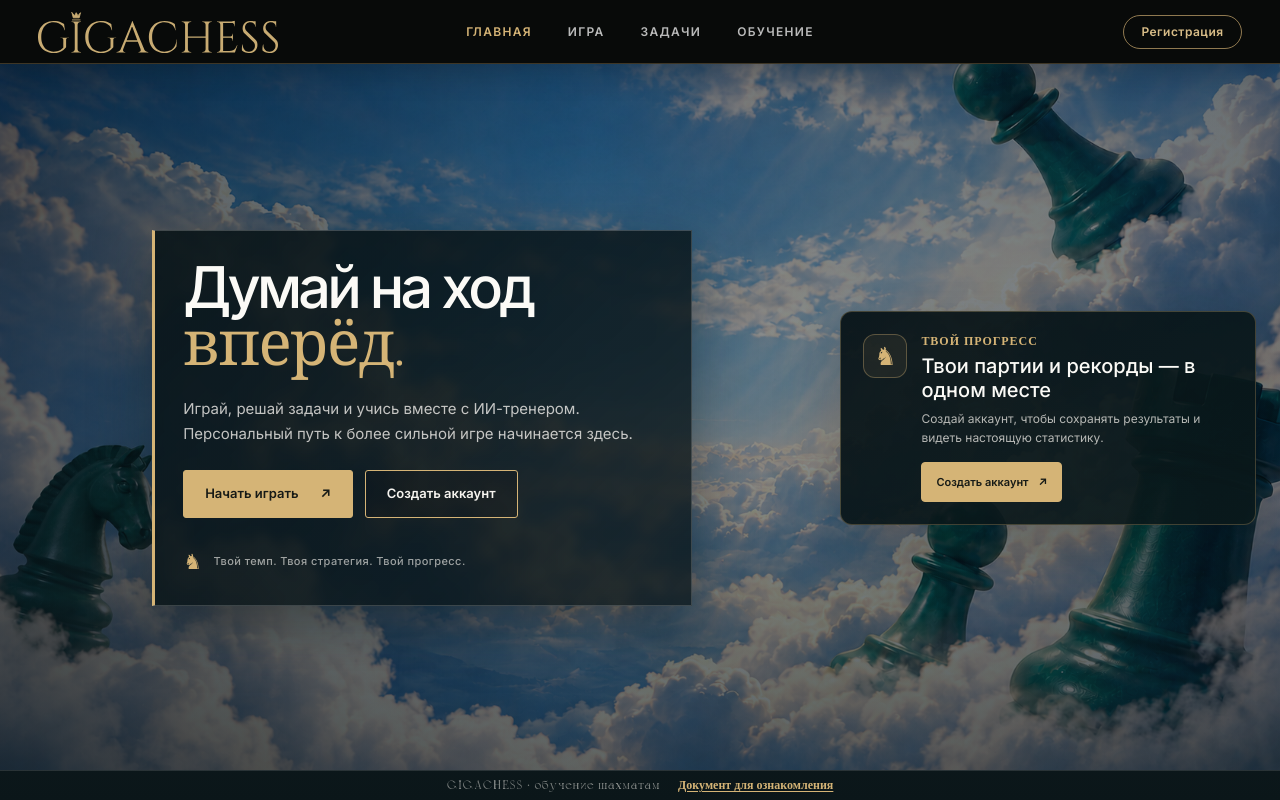
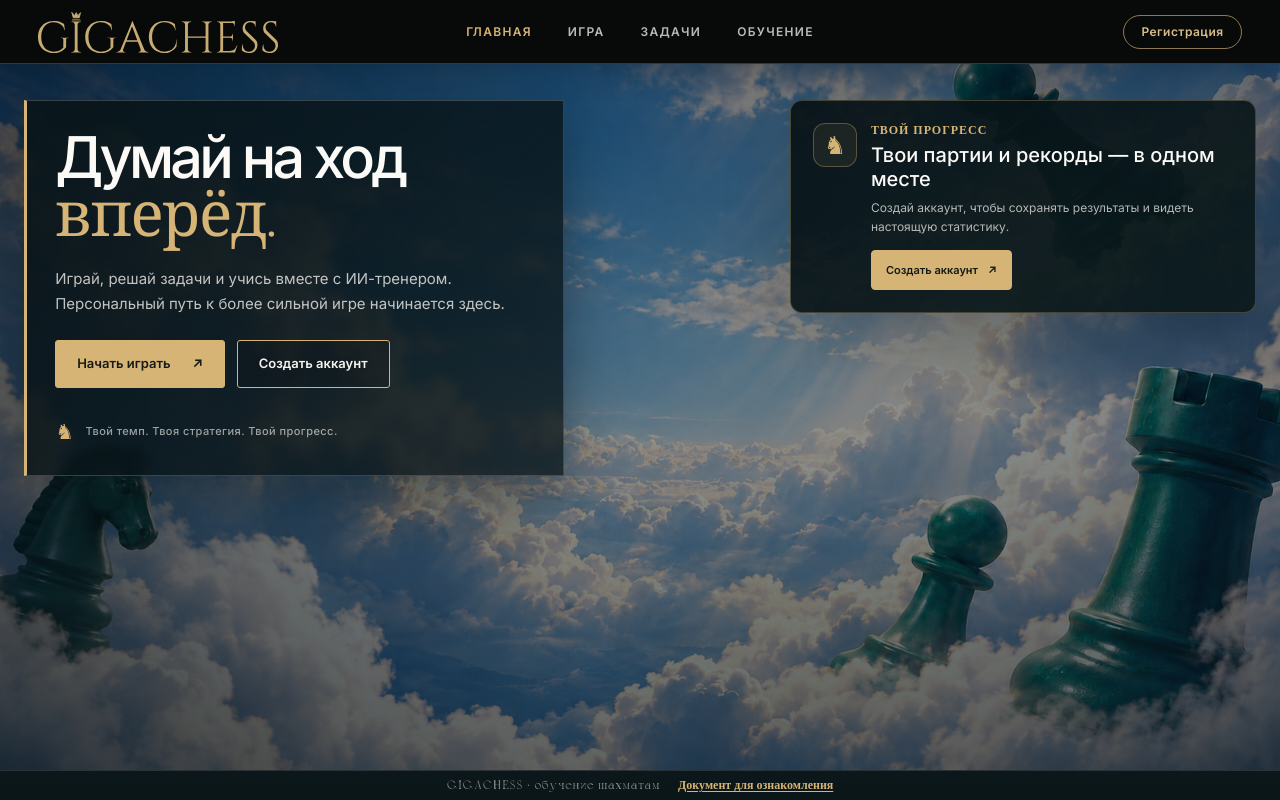
Before and after one commit to ichirou-hue/SFEDUCASTLING, a React (Vite) app in the folder frontend/: page / in a window 1280 px wide. Built offline with nearby package versions, Linux system fonts and the light colour scheme.

Commit message:
fix: поднять главную и шкалу к верхнему краю

```diff
--- a/frontend/src/home.css
+++ b/frontend/src/home.css
@@ -77,12 +77,12 @@
   display:grid;
   flex:1 0 auto;
   grid-template-columns:minmax(0,1.15fr) minmax(290px,.75fr);
-  align-items:center;
+  align-items:start;
   gap:clamp(24px,4vw,64px);
   width:min(1320px,calc(100% - 48px));
   min-height:min(720px,calc(100vh - 112px));
   margin:0 auto;
-  padding:36px 0 34px 10vw
+  padding:36px 0 34px
 }
 .home-hero::before {
   content:"";
@@ -296,7 +296,7 @@
   grid-template-columns:minmax(0,1fr) minmax(220px,.75fr);
   width:calc(100% - 32px);
   gap:18px;
-  padding-left:8vw
+  padding:24px 0
 }
 
 }
--- a/frontend/style.css
+++ b/frontend/style.css
@@ -513,7 +513,7 @@ body {
      (evalW в Chessboard.jsx). */
   margin: 0 12px;
   order: 1;
-  align-self: center;
+  align-self: flex-start;
   /* Сдвиг к середине просвета между историей и доской (замеряет
      EvalBar.jsx). transform, а не margin: раскладка строки не меняется. */
   transform: translateX(var(--eval-shift, 0px));
```
Also changed, not shown: 4 other files (tests, documents, lock files or other folders).
